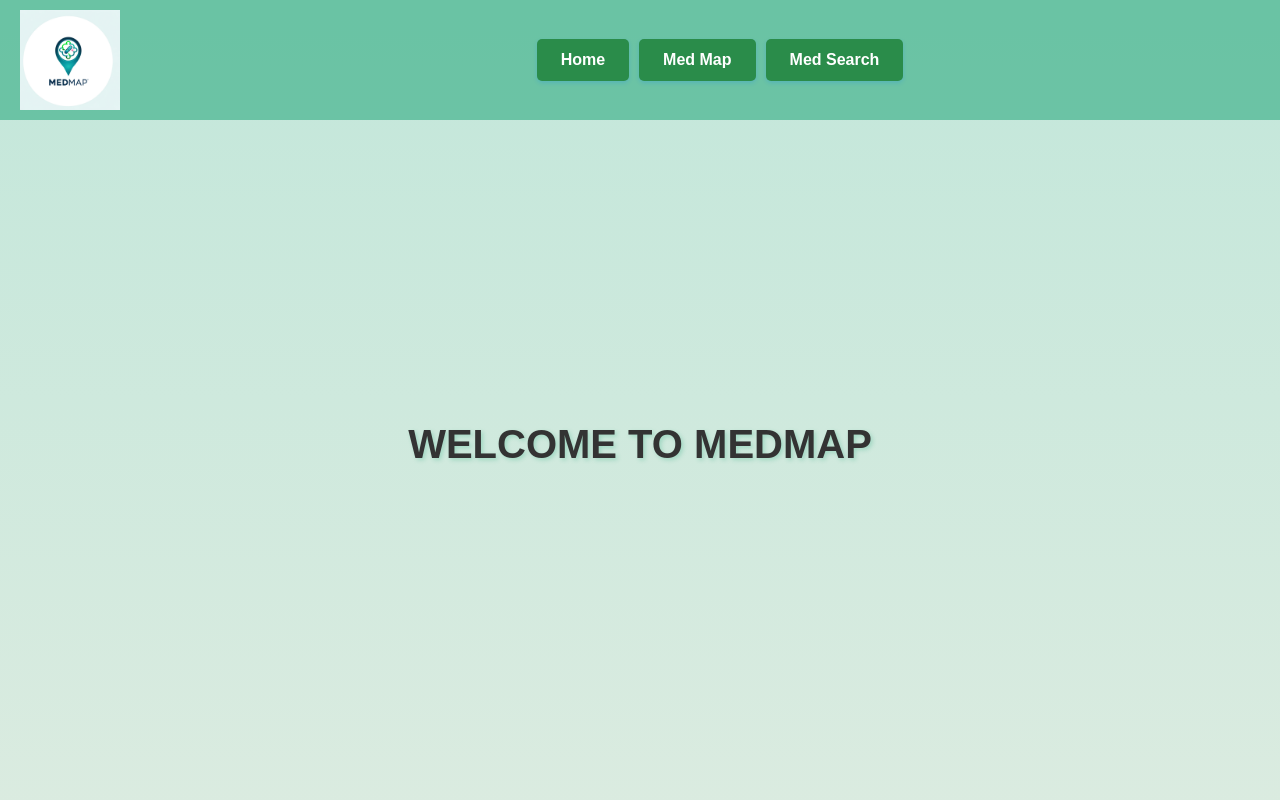
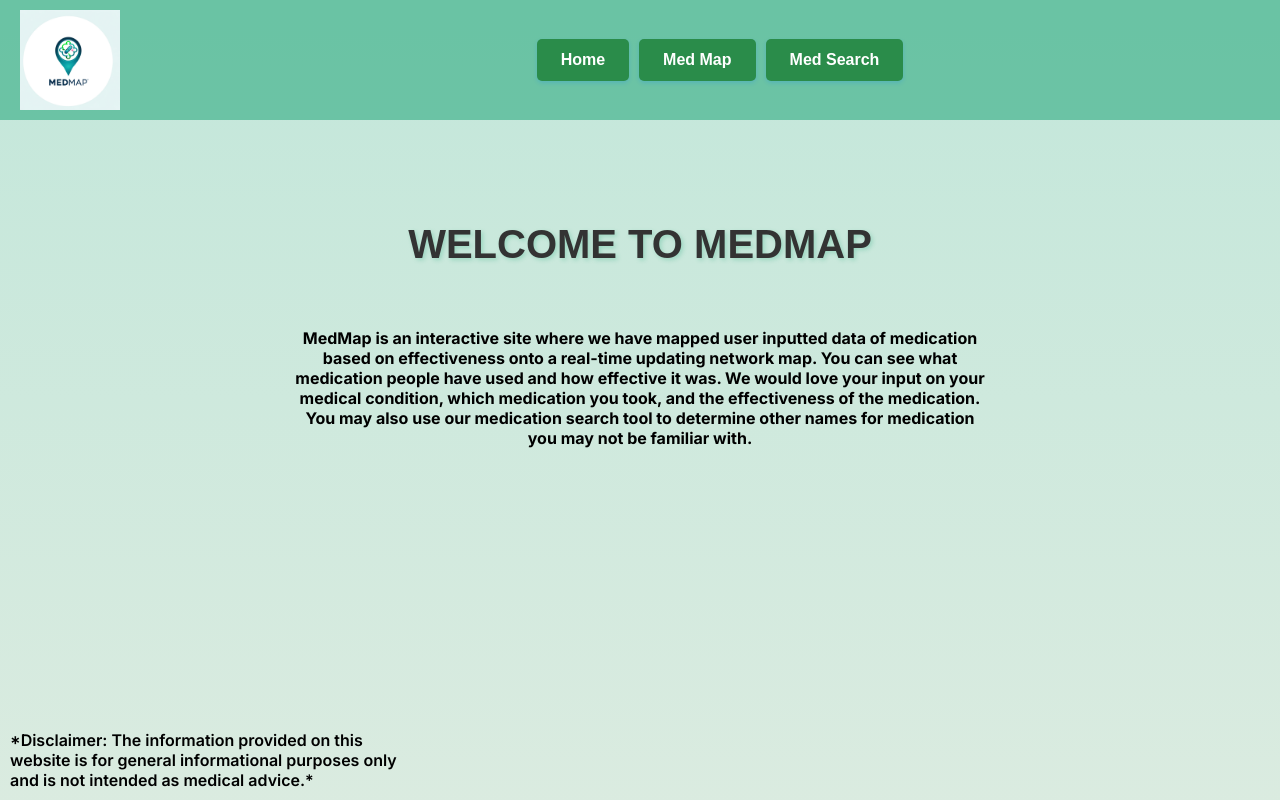
Before and after one commit to evanfungg/medmap, a Next.js app: page / in a window 1280 px wide. Shown: the top 800 px of the page. Built offline with nearby package versions, Linux system fonts and the light colour scheme.

Commit message:
updated home page

```diff
--- a/app/page.js
+++ b/app/page.js
@@ -12,6 +12,12 @@ export default function Home() {
 
       <NavBar></NavBar>
       <div className = 'content'>Welcome to MEDMAP</div>
+      <div className="subcontent">MedMap is an interactive site where we have mapped user inputted data of medication based on effectiveness onto a real-time updating network map. You can see what medication
+        people have used and how effective it was. We would love your input on your medical condition, which medication you took, and the effectiveness of the medication. You may also use our medication search tool to determine
+        other names for medication you may not be familiar with.
+      </div>
+      <div className="disclaimer">*Disclaimer: The information provided on this website is for general informational purposes
+      only and is not intended as medical advice.*</div>
 
 
     </main>
--- a/app/styles.css
+++ b/app/styles.css
@@ -8,7 +8,6 @@
 
 .content {
     align-self: center;
-    margin-top: 300px;
     text-shadow: #24a87a47;
     font-family: 'Montserrat', sans-serif;
     color: #333333;
@@ -19,7 +18,28 @@
     text-transform: uppercase;
     text-shadow: 2px 2px 4px rgba(36, 168, 122, 0.28);
     align-self: center;
-    margin-top: 300px;
+    margin-top: 100px;
     max-width: 80%;
     word-wrap: break-word;
 }
+
+.disclaimer {
+  align-items: left;
+  position: fixed;
+  bottom: 0;
+  left: 0;
+  padding: 10px;
+  font-weight: 600;
+  width: 400px;
+  word-wrap: break-word;
+}
+
+.subcontent {
+  align-items: center;
+  align-self: center;
+  text-align: center;
+  padding: 10px;
+  margin-top: 50px;
+  font-weight: 700;
+  width: 700px;
+}
```
